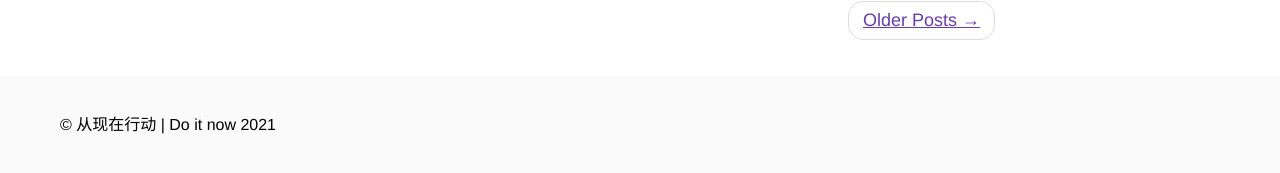
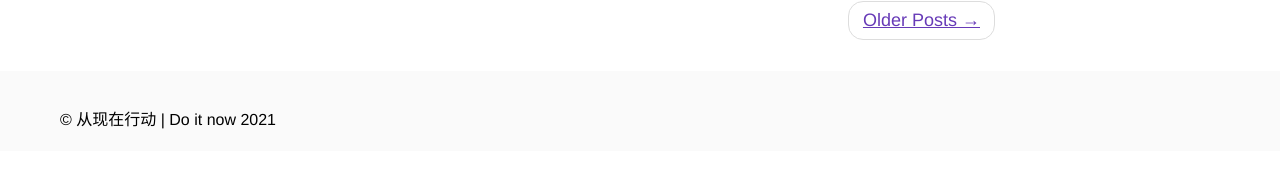
Before and after one commit to sanbuguan/sanbuguan.github.io, a Jekyll site: the page built from index.html, in a window 1280 px wide and 1400 px high, scrolled down 2878 px. Shown: the part 1024-1197 px from the top of the window. Built offline with Jekyll 4.4.1, drawn with Linux system fonts in a browser that asks for light colours; some web fonts are replaced; the list of posts is cut into pages by our own code; after the commit the page ends 4053 px from its top, so only the background shows below that.

Commit message:
update themem

```diff
--- a/css/main.scss
+++ b/css/main.scss
@@ -260,11 +260,6 @@
     background-color: #fff
 }
 
-
-.c-footer {
-    padding-top: 4.1rem;
-}
-
 .c-article__main blockquote {
     background: #E9E9E9;
 }
@@ -279,6 +274,7 @@
 
 .c-article__main {
   padding-top: 3.5rem;
+  padding-bottom: 7rem;
 }
 
 
@@ -286,3 +282,8 @@
     padding-top: 10rem;
     padding-bottom: 5rem;
 }
+
+.c-footer {
+    padding-top: 4.1rem;
+    height: 8rem;
+}
```
